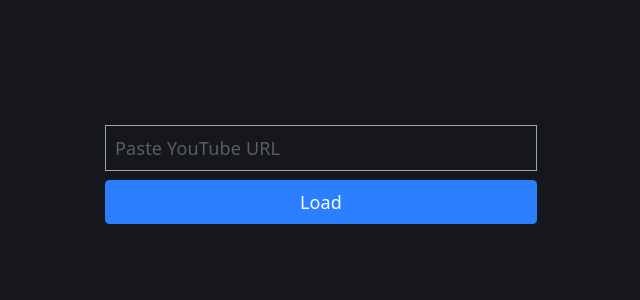
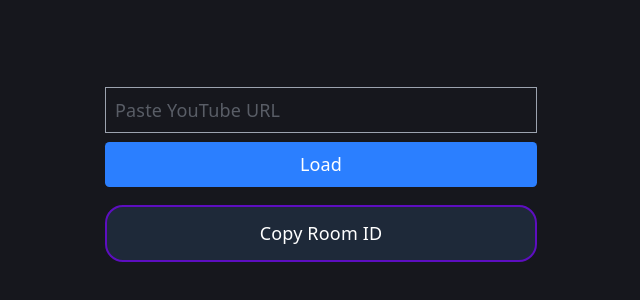
Before and after one commit to HopeLen/remote_video_player_front, a React (Vite) app: page /room in a window 1280 px wide. Shown: the part 356-656 px from the top of the page, without its empty margins (319-959 px from the left). Built offline with nearby package versions, Linux system fonts and the light colour scheme; no server answers.

Commit message:
Patched room creation not sending a name to the server. Added a copy roomId button

```diff
--- /dev/null
+++ b/src/components/CopyButton.tsx
@@ -0,0 +1,30 @@
+import { useState } from "react";
+
+function CopyButton({ roomId }: { roomId: string | null }) {
+  const [copied, setCopied] = useState(false);
+
+  const handleCopy = async () => {
+    if (roomId) {
+      try {
+        await navigator.clipboard.writeText(roomId);
+        setCopied(true);
+        console.log("Copied!");
+      } catch (err) {
+        console.error("Failed to copy:", err);
+      }
+    }
+  };
+
+  return (
+    <>
+      <button
+        className="border-2 border-violet-800 rounded-2xl w-full h-fit p-3 bg-gray-800 text-white cursor-pointer hover:scale-105 transition-all duration-300"
+        onClick={handleCopy}
+      >
+        {copied ? "Copied!" : "Copy Room ID"}
+      </button>
+    </>
+  );
+}
+
+export default CopyButton;
--- a/src/components/CreateRoom.tsx
+++ b/src/components/CreateRoom.tsx
@@ -2,21 +2,41 @@
 
 import Button from "./Button";
 import { useNavigate } from "react-router-dom";
+import { useState } from "react";
 
-function CreateRoom() {
+function CreateRoom({ name }: { name: string }) {
   const navigate = useNavigate();
+  const [flashRed, setFlashRed] = useState(false);
+
+  const handleFlash = async () => {
+    setFlashRed(true);
+
+    await new Promise((r) => setTimeout(r, 300));
+
+    setFlashRed(false);
+    return;
+  };
 
   const handleRoomCreation = () => {
     const roomId = uuidv4();
-    console.log("Joining room: ", roomId);
 
-    navigate(`/room?roomId=${roomId}`);
+    console.log("Navigating to room:", roomId);
+
+    if (name) {
+      navigate(`/room?roomId=${roomId}&name=${name}`);
+    } else {
+      handleFlash();
+    }
   };
 
   return (
     <div className="border border-violet-600 rounded-2xl p-4 flex flex-col gap-5 justify-between">
       <h2>Create new room:</h2>
-      <Button onClick={() => handleRoomCreation()} text="Create" />
+      <Button
+        onClick={() => handleRoomCreation()}
+        errorCondition={flashRed}
+        text="Create"
+      />
     </div>
   );
 }
--- a/src/pages/RoomPage.tsx
+++ b/src/pages/RoomPage.tsx
@@ -5,6 +5,7 @@
 import VideoPlayer from "../components/VideoPlayer";
 import NameDisplay from "../components/NameDisplay";
 import type { RoomNameType } from "../types/RoomNameType";
+import CopyButton from "../components/CopyButton";
 
 function RoomPage() {
   const [searchParams] = useSearchParams();
@@ -41,6 +42,7 @@
     <div className="w-screen h-screen flex flex-col md:flex-row items-center justify-center relative gap-4">
       <div className="items-center justify-center flex flex-col gap-4">
         <VideoPlayer roomId={roomId} />
+        <CopyButton roomId={roomId} />
       </div>
       {/* NameDisplay */}
       <div className="md:absolute md:left-4 md:top-1/2 md:-translate-y-1/2">
--- a/src/pages/RoomPicker.tsx
+++ b/src/pages/RoomPicker.tsx
@@ -14,7 +14,7 @@
         </div>
         <div className="w-fit flex gap-2 flex-col md:flex-row">
           <JoinRoom name={name} />
-          <CreateRoom />
+          <CreateRoom name={name}/>
         </div>
       </div>
     </>
```
